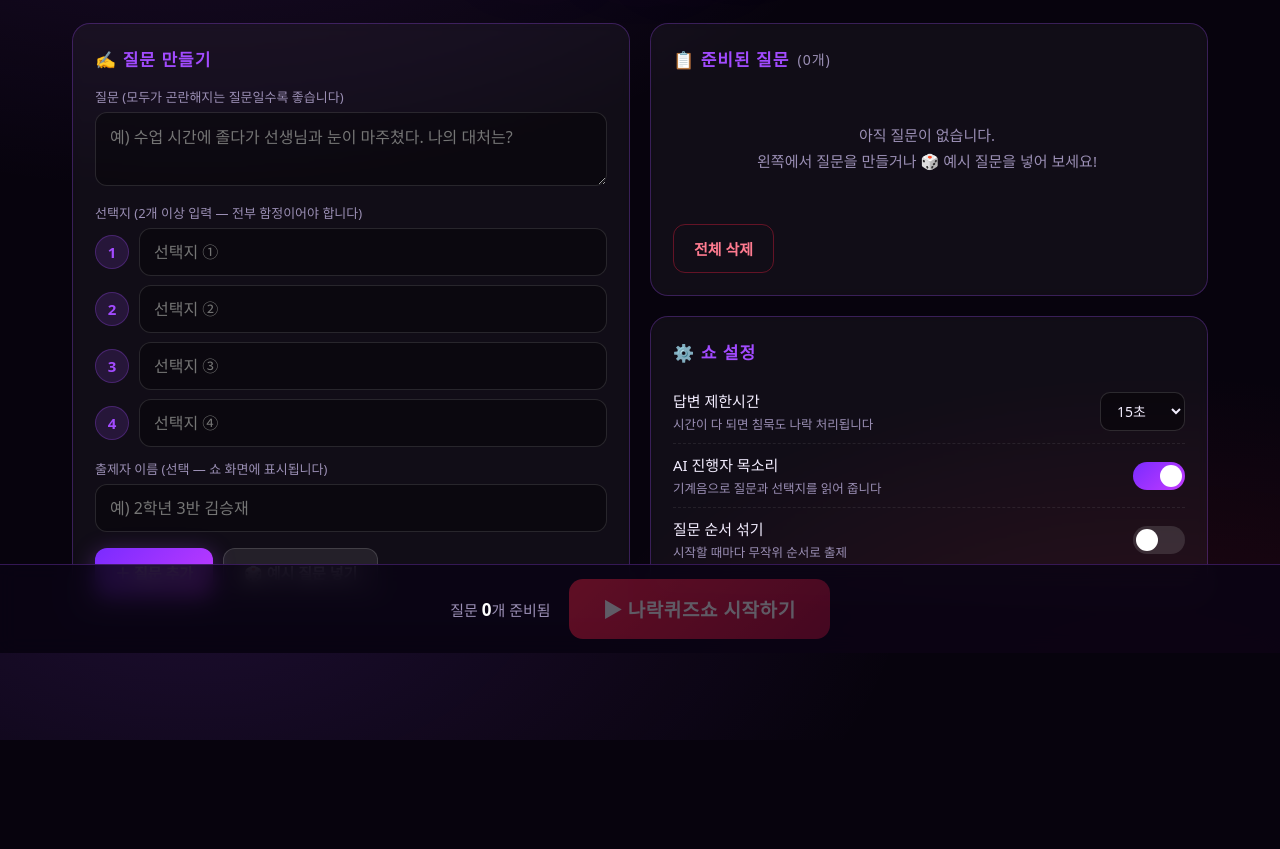
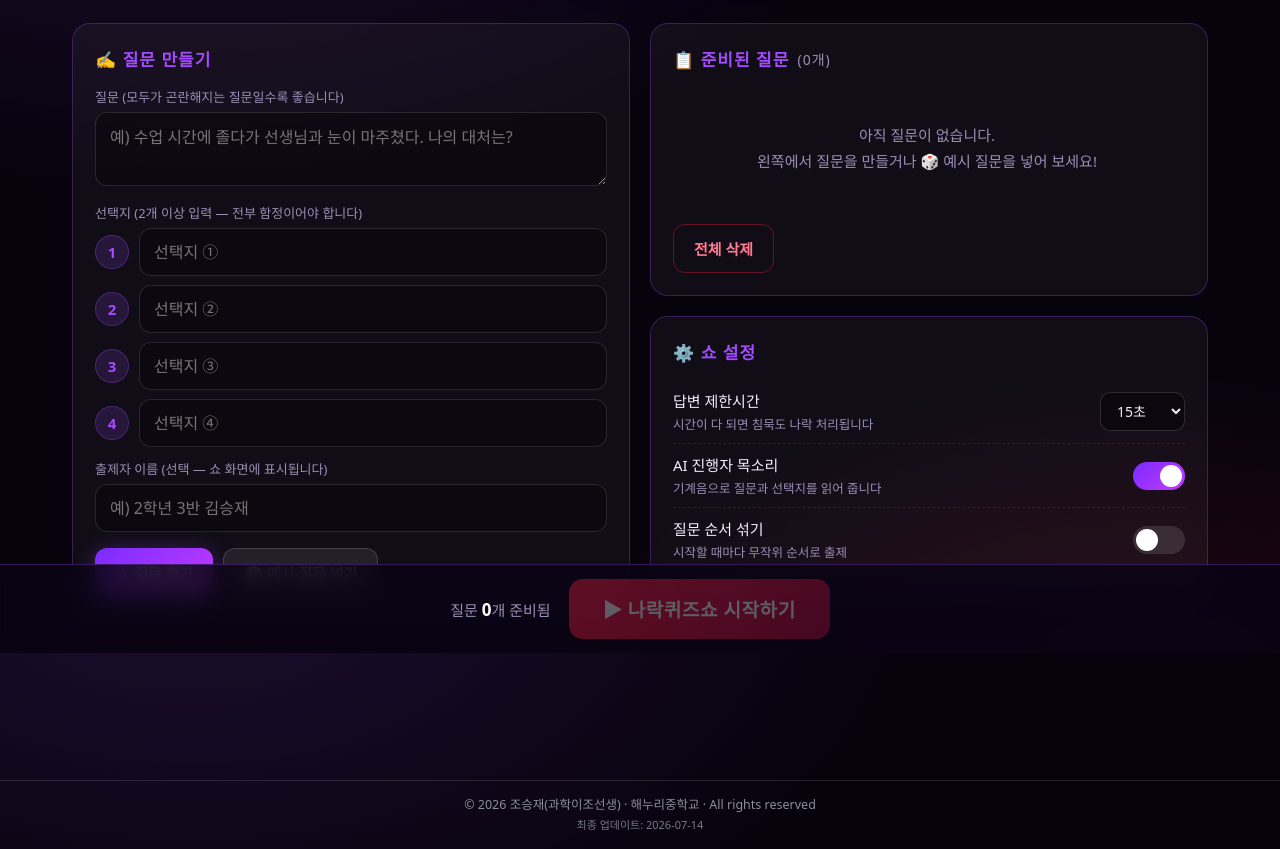
Before and after one commit to scienceisjo/narak-quiz, a plain HTML site: page index.html in a window 1280 px wide. Shown: the part 147-996 px from the top of the page. Before the commit the page ends 887 px from the top, so only its background shows below. Drawn offline with Linux system fonts and the light colour scheme.

Commit message:
chore: add unified credit footer

```diff
--- a/index.html
+++ b/index.html
@@ -1014,5 +1014,6 @@
 bindSettings();
 renderList();
 </script>
+<footer id="app-credit" style="width:100%;box-sizing:border-box;margin:2.5rem 0 0;padding:14px 12px;text-align:center;font-size:12.5px;line-height:1.6;color:#8a8f98;font-family:system-ui,-apple-system,'Segoe UI','Malgun Gothic',sans-serif;border-top:1px solid rgba(128,128,128,.25);">© 2026 조승재(과학이조선생) · 해누리중학교 · All rights reserved<br><span style="font-size:11px;opacity:.85;">최종 업데이트: 2026-07-14</span></footer>
 </body>
 </html>
```
